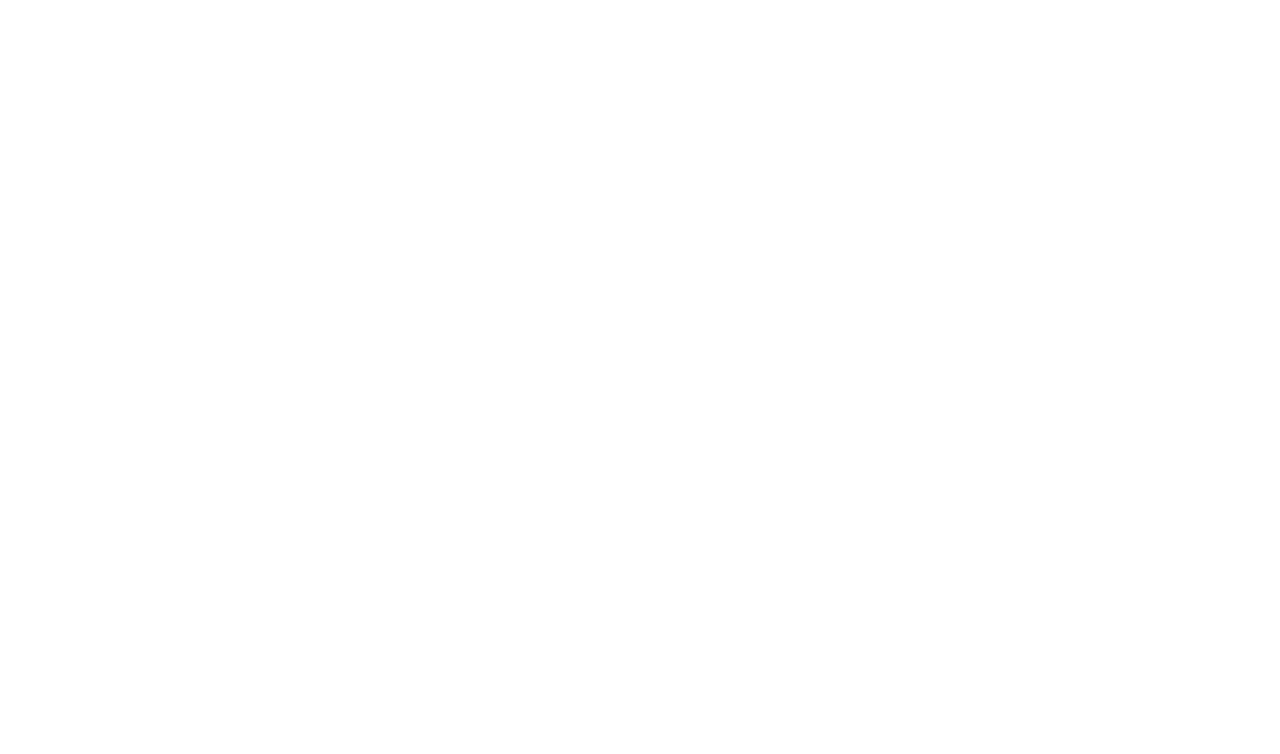
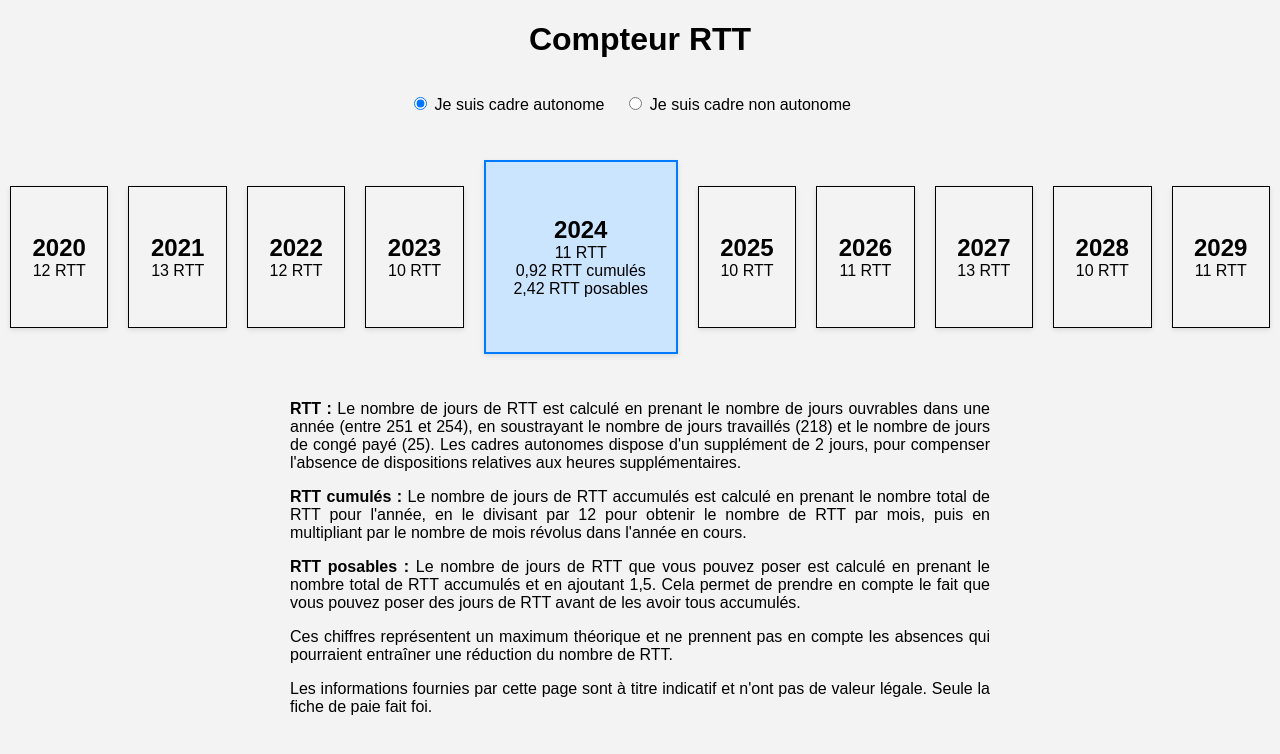
Before and after one commit to Zenika/rtt, a plain HTML site: page index.html in a window 1280 px wide. Drawn offline with Linux system fonts and the light colour scheme.

Commit message:
✨ affichage sur la page des RTT, RTT cumulés, RTT posables

```diff
--- a/index.html
+++ b/index.html
@@ -1,10 +1,123 @@
-<html lang="en">
+<!DOCTYPE html>
+<html>
   <head>
-    <meta charset="UTF-8" />
     <meta name="viewport" content="width=device-width, initial-scale=1.0" />
-    <title>RTT</title>
+    <style>
+      body {
+        display: flex;
+        flex-direction: column;
+        justify-content: center;
+        align-items: center;
+        margin: 0;
+        background: #f3f3f3;
+        font-family: Arial, sans-serif;
+      }
+      h1 {
+        margin-bottom: 20px;
+      }
+      .status-choice {
+        display: flex;
+        justify-content: center;
+        align-items: center;
+        padding: 1rem;
+      }
+      .status-choice label {
+        margin-right: 20px;
+      }
+      .year-block {
+        border: 1px solid #000;
+        padding: 20px;
+        margin: 10px;
+        text-align: center;
+        width: 100px;
+        height: 100px;
+        display: flex;
+        flex-direction: column;
+        justify-content: center;
+        align-items: center;
+        box-shadow: 0px 2px 5px 0px rgba(0, 0, 0, 0.1);
+      }
+      .year-block h2,
+      .year-block p {
+        margin: 0;
+      }
+      .years-container {
+        display: flex;
+        align-items: center;
+        margin: auto;
+        overflow-x: auto;
+        padding: 20px 0;
+        max-width: 100%;
+      }
+      .year-block.current-year {
+        min-width: 150px;
+        min-height: 150px;
+        border: 2px solid #007bff;
+        background-color: #cce5ff;
+      }
+      footer {
+        text-align: justify;
+        max-width: 700px;
+        padding: 0 20px;
+      }
+    </style>
+  </head>
+  <body>
+    <h1>Compteur RTT</h1>
+    <div class="status-choice">
+      <label
+        ><input type="radio" name="status" value="autonome" checked /> Je suis
+        cadre autonome</label
+      >
+      <label
+        ><input type="radio" name="status" value="non_autonome" /> Je suis cadre
+        non autonome</label
+      >
+    </div>
+    <div class="years-container" id="yearsContainer">
+      <!-- Les blocs d'année seront générés ici -->
+    </div>
+    <footer>
+      <p>
+        <strong>RTT :</strong> Le nombre de jours de RTT est calculé en prenant
+        le nombre de jours ouvrables dans une année (entre 251 et 254), en
+        soustrayant le nombre de jours travaillés (218) et le nombre de jours de
+        congé payé (25). Les cadres autonomes dispose d'un supplément de 2
+        jours, pour compenser l'absence de dispositions relatives aux heures
+        supplémentaires.
+      </p>
+      <p>
+        <strong>RTT cumulés :</strong> Le nombre de jours de RTT accumulés est
+        calculé en prenant le nombre total de RTT pour l'année, en le divisant
+        par 12 pour obtenir le nombre de RTT par mois, puis en multipliant par
+        le nombre de mois révolus dans l'année en cours.
+      </p>
+      <p>
+        <strong>RTT posables :</strong> Le nombre de jours de RTT que vous
+        pouvez poser est calculé en prenant le nombre total de RTT accumulés et
+        en ajoutant 1,5. Cela permet de prendre en compte le fait que vous
+        pouvez poser des jours de RTT avant de les avoir tous accumulés.
+      </p>
+      <p>
+        Ces chiffres représentent un maximum théorique et ne prennent pas en
+        compte les absences qui pourraient entraîner une réduction du nombre de
+        RTT.
+      </p>
+      <p>
+        Les informations fournies par cette page sont à titre indicatif et n'ont
+        pas de valeur légale. Seule la fiche de paie fait foi.
+      </p>
+    </footer>
+
     <script>
-      const nbJoursOuvrésParAn = {
+      window.onload = function () {
+        const container = document.getElementById("yearsContainer");
+        const currentYear = new Date().getFullYear();
+        const currentMonth = new Date().getMonth();
+        const numberFormat = new Intl.NumberFormat("fr-FR", {
+          maximumFractionDigits: 2,
+        });
+        const workingDaysByYear = {
           2020: 253,
           2021: 254,
           2022: 253,
@@ -15,21 +128,60 @@
           2027: 254,
           2028: 251,
           2029: 252,
-        2030: 251,
         };
-      const nbJourTravaillés = 218;
-      const nbJourCongés = 25;
-      const now = new Date();
-      const nbRtt =
-        nbJoursOuvrésParAn[now.getFullYear()] -
-        nbJourTravaillés -
-        nbJourCongés +
-        2;
-      console.log({
-        année: now.getFullYear(),
-        nbRtt,
+        const workingDays = 218;
+        const paidLeave = 25;
+        const statusChoice = document.getElementsByName("status");
+        let isAutonome = true;
+
+        for (let i = 0; i < statusChoice.length; i++) {
+          statusChoice[i].addEventListener("change", function () {
+            isAutonome = this.value === "autonome";
+            generateYears();
           });
+        }
+
+        function generateYears() {
+          container.innerHTML = "";
+          let currentYearBlock;
+          for (let i = 2020; i <= 2029; i++) {
+            let rtt = workingDaysByYear[i] - workingDays - paidLeave;
+            if (isAutonome) {
+              rtt += 2;
+            }
+            const block = document.createElement("div");
+            block.className = "year-block";
+            if (i === currentYear) {
+              block.classList.add("current-year");
+              let accumulatedRtt = (rtt / 12) * currentMonth;
+              let posableRtt = accumulatedRtt + 1.5;
+              block.innerHTML =
+                "<h2>" +
+                i +
+                "</h2><p>" +
+                rtt +
+                " RTT</p><p>" +
+                numberFormat.format(accumulatedRtt) +
+                " RTT cumulés</p><p>" +
+                numberFormat.format(posableRtt) +
+                " RTT posables</p>";
+              currentYearBlock = block;
+            } else {
+              block.innerHTML = "<h2>" + i + "</h2><p>" + rtt + " RTT</p>";
+            }
+            container.appendChild(block);
+          }
+          if (currentYearBlock) {
+            const scrollPosition =
+              currentYearBlock.offsetLeft -
+              window.innerWidth / 2 +
+              currentYearBlock.offsetWidth / 2;
+            container.scrollTo({ left: scrollPosition, behavior: "smooth" });
+          }
+        }
+
+        generateYears();
+      };
     </script>
-  </head>
-  <body></body>
+  </body>
 </html>
```
Lines whose indentation alone changed are shown as unchanged.
